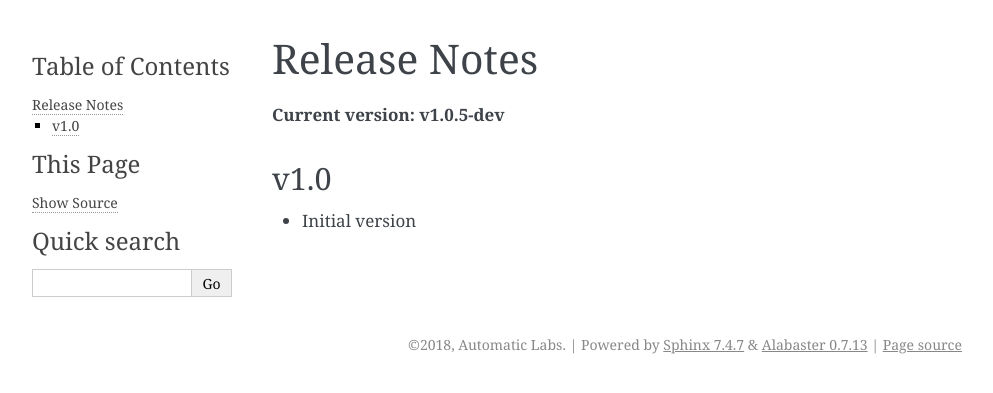
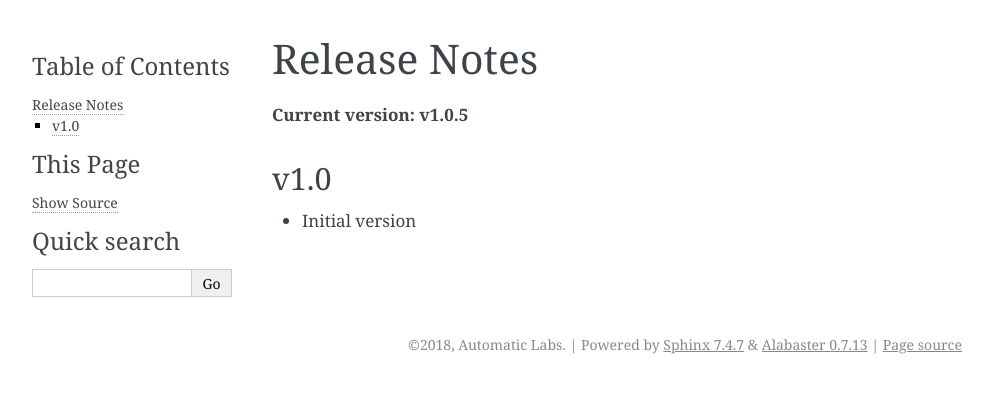
Before and after one commit to cloudchacho/taskhawk-python, a Sphinx documentation site: the page built from docs/releases.rst, in a window 1280 px wide. Shown: the top 393 px of the page, without its empty margins (148-1141 px from the left). Built offline with Sphinx 7.4.7, drawn with Linux system fonts in a browser that asks for light colours.

Commit message:
Bump version: 1.0.5-dev → 1.0.5

```diff
--- a/docs/conf.py
+++ b/docs/conf.py
@@ -32,7 +32,7 @@ author = 'Automatic Labs'
 # The short X.Y version
 version = '1.0'
 # The full version, including alpha/beta/rc tags
-release = '1.0.5-dev'
+release = '1.0.5'
 
 
 # -- General configuration ---------------------------------------------------
--- a/docs/releases.rst
+++ b/docs/releases.rst
@@ -1,7 +1,7 @@
 Release Notes
 =============
 
-**Current version: v1.0.5-dev**
+**Current version: v1.0.5**
 
 v1.0
 ~~~~
--- a/taskhawk/__init__.py
+++ b/taskhawk/__init__.py
@@ -7,7 +7,7 @@ taskhawk
 
 
 # semantic versioning (http://semver.org/)
-VERSION = '1.0.5-dev'
+VERSION = '1.0.5'
 
 
 from .models import Message, Priority  # noqa
```
Also changed, not shown: .bumpversion.cfg.
